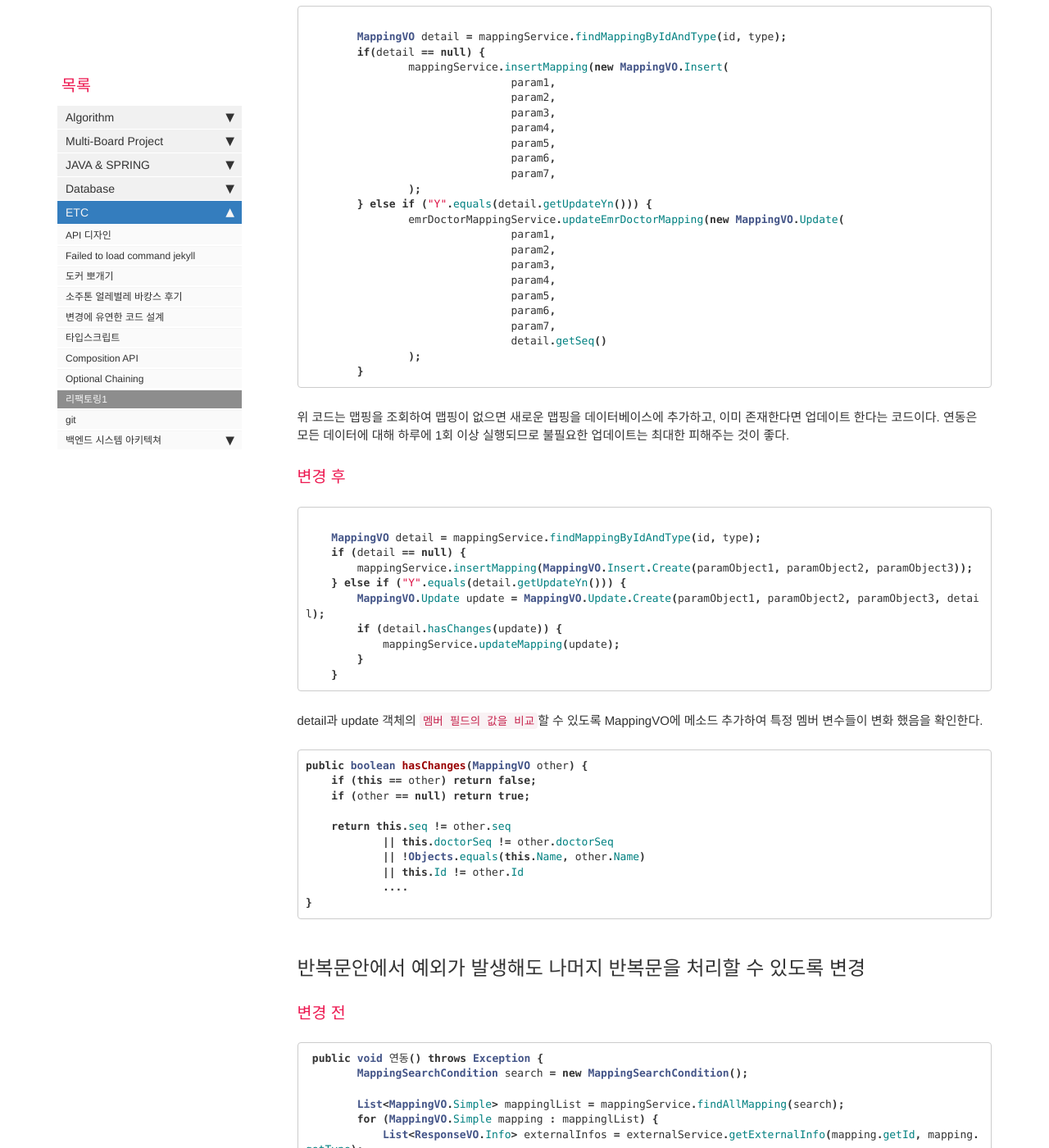
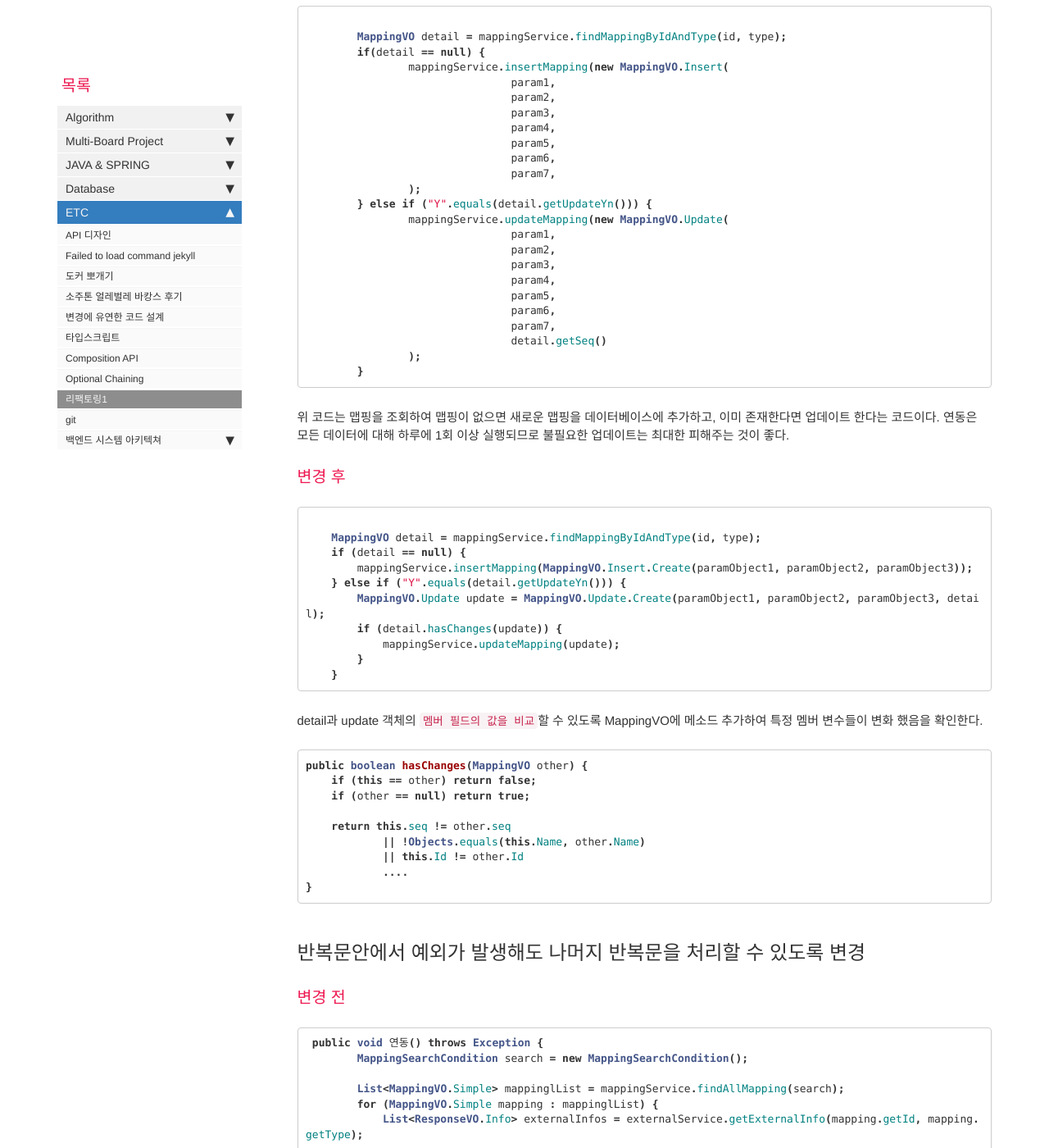
Before and after one commit to JeonJe/JeonJe.github.io, a Jekyll site: the page built from pages/etc/refactoring_1.md, in a window 1280 px wide and 1400 px high, scrolled down 2603 px. Shown: the whole window at 82% size. Built offline with Jekyll 4.4.1, drawn with Linux system fonts in a browser that asks for light colours; comment, search, counter and statistics services are not loaded.

Commit message:
fix : refactoring1.md

```diff
--- a/pages/etc/refactoring_1.md
+++ b/pages/etc/refactoring_1.md
@@ -109,7 +109,7 @@ public static class Detail extends MappingVO {
 				param7,
 		);
 	} else if ("Y".equals(detail.getUpdateYn())) {
-		emrDoctorMappingService.updateEmrDoctorMapping(new MappingVO.Update(
+		mappingService.updateMapping(new MappingVO.Update(
 				param1,
 				param2,
 				param3,
@@ -149,7 +149,6 @@ public boolean hasChanges(MappingVO other) {
     if (other == null) return true;
 
     return this.seq != other.seq
-            || this.doctorSeq != other.doctorSeq
             || !Objects.equals(this.Name, other.Name)
             || this.Id != other.Id
             ....
```
Also changed, not shown: other parts of pages/etc/refactoring_1.md (+1 -1 lines).
